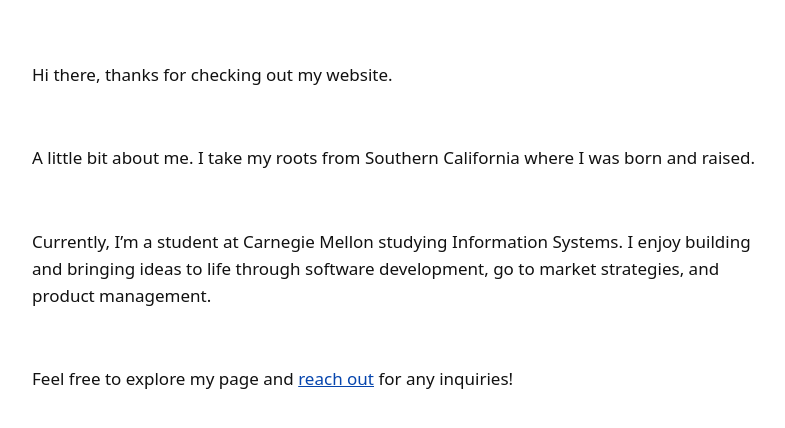
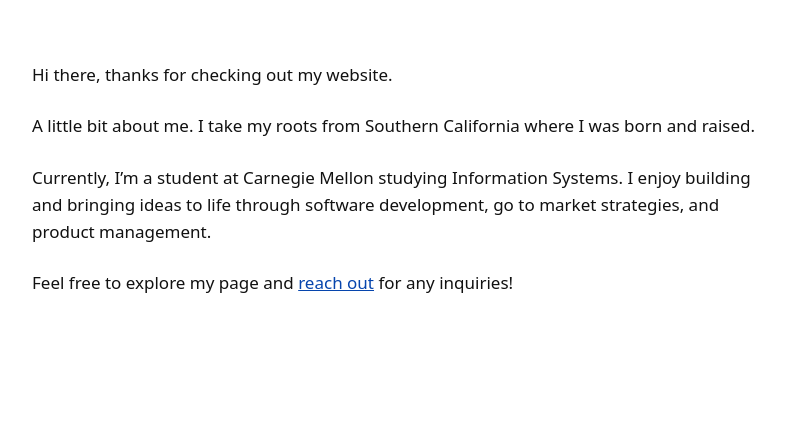
Before and after one commit to jagong-cmu/personal-website, a plain HTML site: page index.html in a window 1280 px wide. Shown: the part 310-738 px from the top of the page, without its empty margins (232-1017 px from the left). Drawn offline with Linux system fonts and the light colour scheme.

Commit message:
no-mistakes(review): scope About paragraph rhythm to 24px and correct AGENTS.md

```diff
--- a/index.html
+++ b/index.html
@@ -128,6 +128,7 @@ main { margin-top: 64px; }
 html.js .panel { display: none; }
 html.js .panel.is-active { display: block; }
 .panel > * + * { margin-top: 56px; }
+[data-panel="about"] > p + p { margin-top: 24px; }
 
 .entry > * + * { margin-top: 0; }
 .entry-title { font-weight: 600; margin: 0; }
```
Also changed, not shown: blog.html (+1 -0 lines), journey.html (+1 -0 lines), 2 other files.
